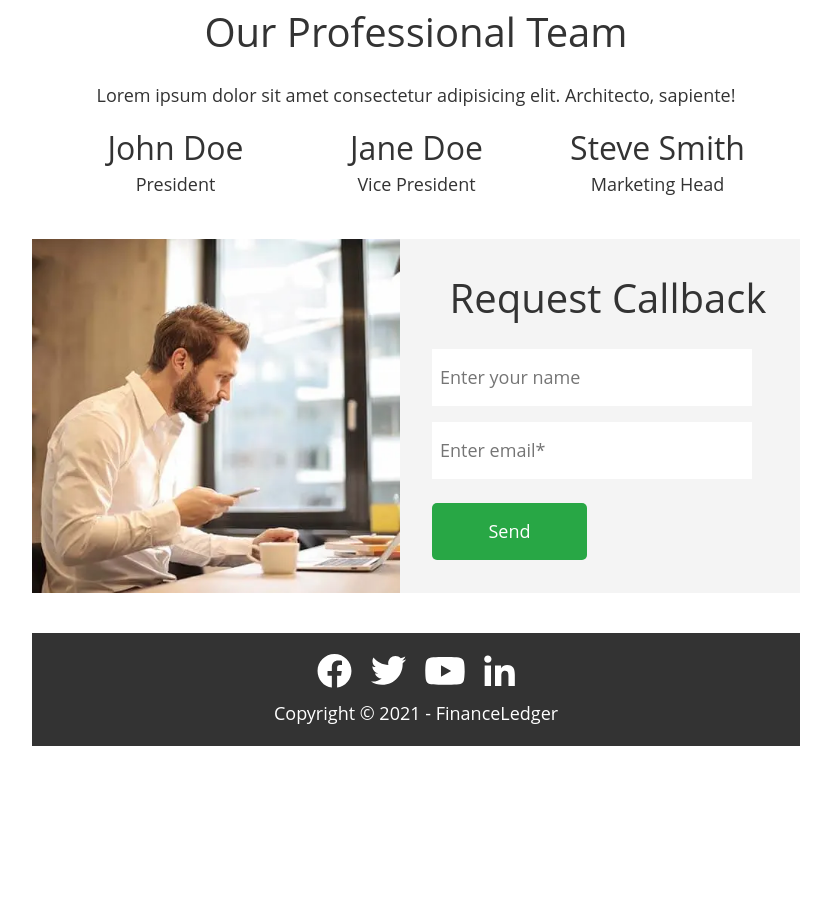
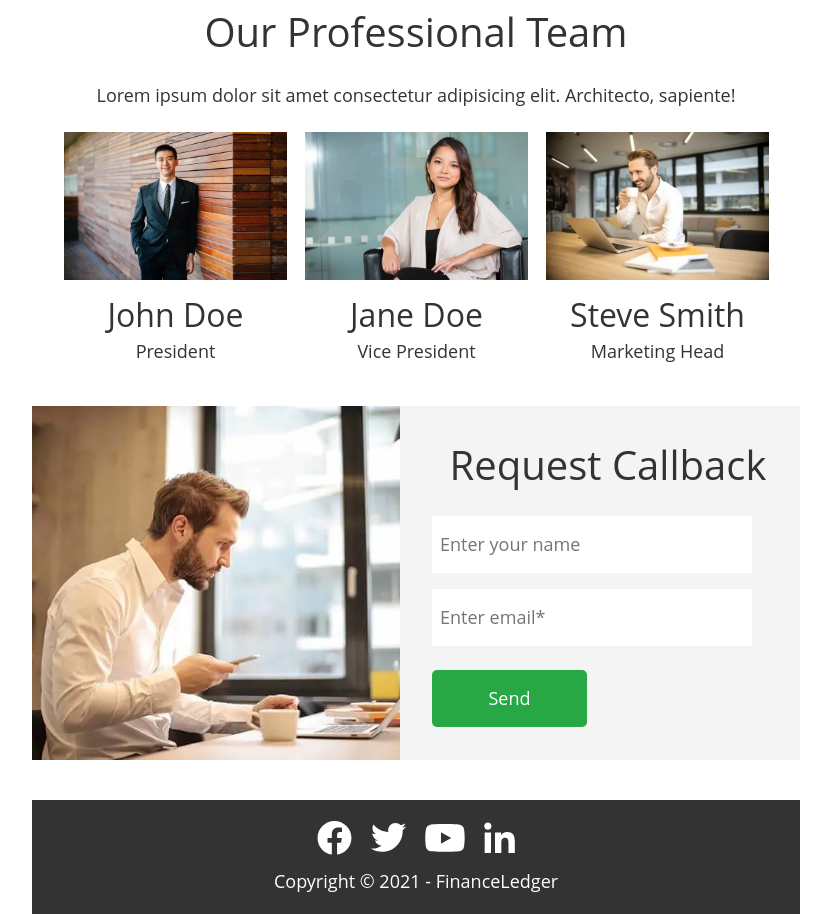
Before and after one commit to ValeriiaMalyshko/project-FL, a React (Create React App) app: page / in a window 1280 px wide. Shown: the part 2760-3674 px from the top of the page, without its empty margins (224-1055 px from the left). Before the commit the page ends 3506 px from the top, so only its background shows below. Built offline with nearby package versions, Linux system fonts and the light colour scheme; the HTML template or start-up script is replaced by a standard one.

Commit message:
update Team css

```diff
--- a/src/components/Team/Team.module.css
+++ b/src/components/Team/Team.module.css
@@ -43,35 +43,47 @@
 .item {
   display: flex;
 }
-.picture {
+.overflow {
   position: relative;
-  /* overflow: hidden; */
+  overflow: hidden;
 }
-.overflow {
+.overflow:hover {
+  box-shadow: 2px 2px 12px 2px rgba(0, 0, 0, 0.4);
+}
+.overflow:hover .img {
+  transform: scale(1.1);
+}
+.overflow:hover .card {
+  opacity: 1;
+}
+.img {
+  transition: transform 0.15s;
+  margin: 0;
+}
+.card {
   position: absolute;
   opacity: 0;
-  background-color: rgba(4, 4, 4, 0.5);
-  padding: 0;
-}
-.overflow:hover,
-.overflow:focus {
-  opacity: 1;
-}
-.card {
+  width: 100%;
+  height: 100%;
+  top: 0;
+  left: 0;
   list-style: none;
   display: flex;
   justify-content: space-around;
   text-align: center;
   padding: 0;
+  background-color: rgba(4, 4, 4, 0.6);
 }
 .cardItem {
   text-align: center;
   margin-top: auto;
   margin-bottom: auto;
 }
-
 .icon {
   fill: #ffffff;
+}
+.icon:hover {
+  opacity: 0.8;
 }
 .name {
   font-family: 'Open Sans';
@@ -122,24 +134,19 @@
     margin-right: 20px;
   }
   .item {
+    width: 280px;
     flex-direction: column;
     text-align: center;
   }
-  .item,
-  .picture {
-    width: 280px;
+  .overflow {
+    margin-bottom: 16px;
   }
   .img {
     width: 280px;
-    height: 186px;
+    height: auto;
     margin-right: auto;
     margin-left: auto;
     text-align: center;
-    margin-bottom: 16px;
-  }
-  .card {
-    width: 280px;
-    height: 186px;
   }
   .name {
     margin-bottom: 8px;
@@ -181,19 +188,16 @@
     margin-left: 32px;
     margin-right: 32px;
   }
-  .item,
-  .picture {
+  .overflow {
+    margin-bottom: 16px;
+  }
+  .item {
     width: 223px;
   }
   .img {
     width: 223px;
-    height: 148px;
+    height: auto;
     margin: 0;
-    margin-bottom: 16px;
-  }
-  .card {
-    width: 223px;
-    height: 148px;
   }
   .name {
     font-style: normal;
@@ -223,17 +227,14 @@
     margin-left: 28px;
     margin-right: 28px;
   }
-  .item,
-  .picture {
+  .item {
     width: 420px;
+  }
+  .overflow {
+    margin-bottom: 15px;
   }
   .img {
     width: 420px;
-    height: 287px;
-    margin-bottom: 15px;
-  }
-  .card {
-    width: 420px;
-    height: 287px;
+    height: auto;
   }
 }
```
